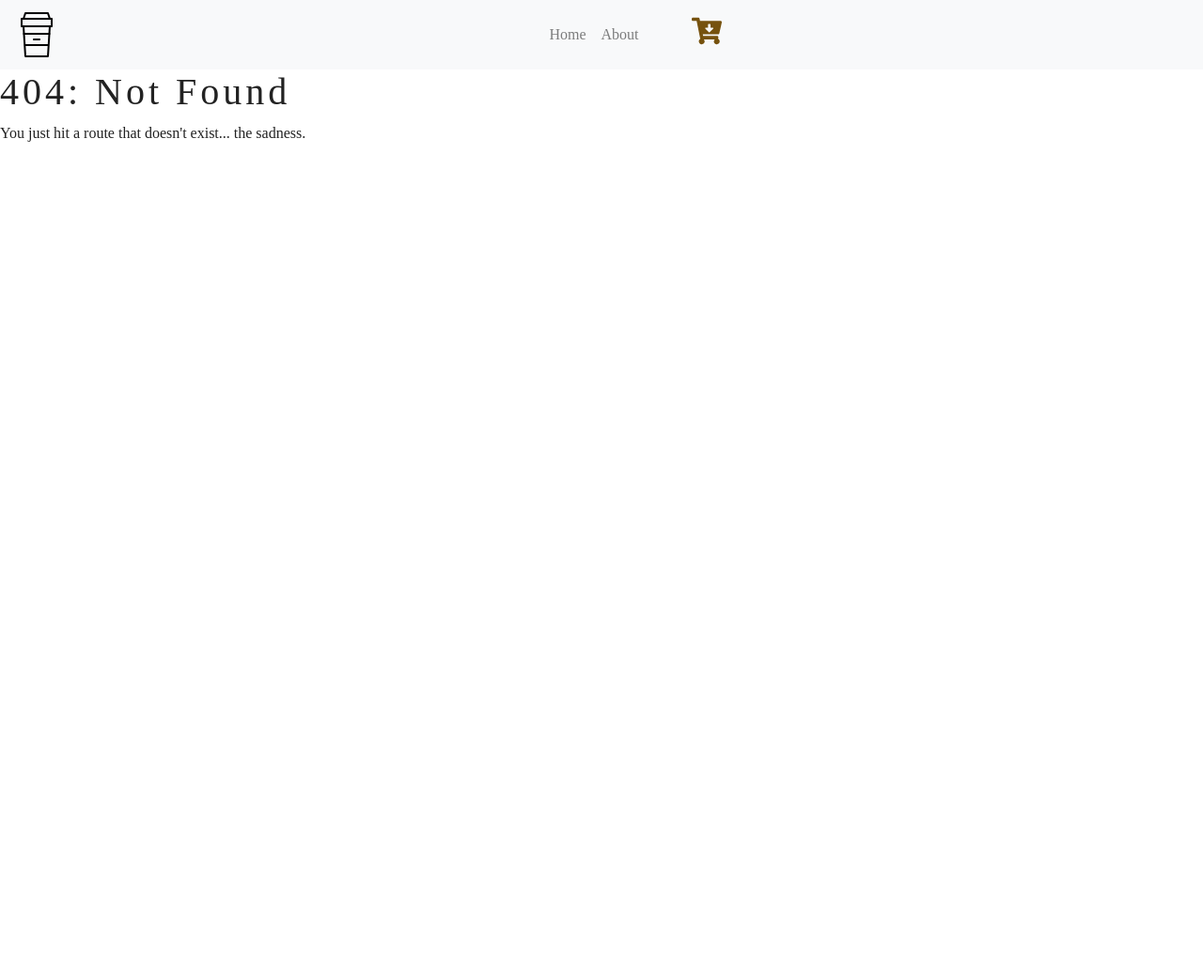
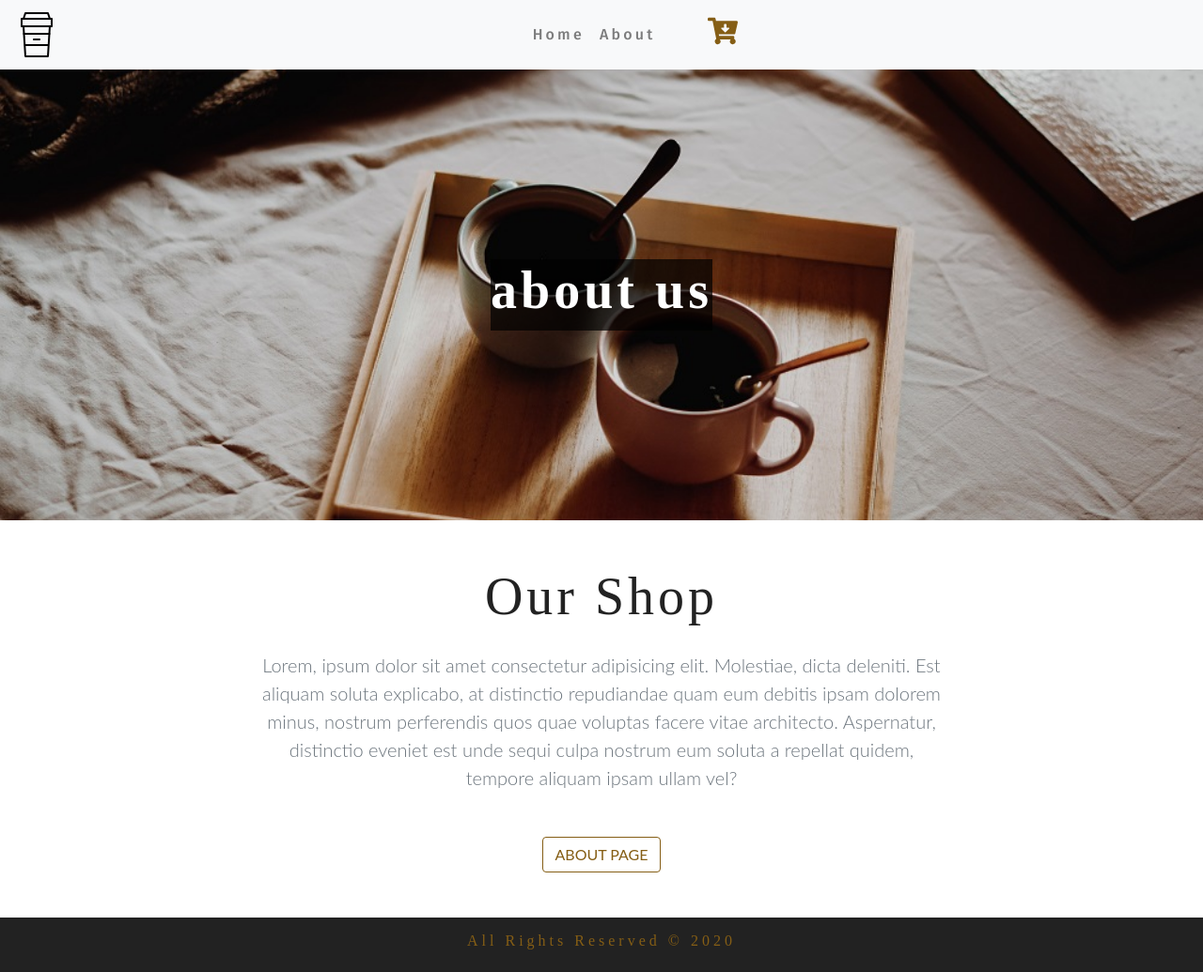
Before and after one commit to DawitBezu/gatsby-coffee, a Gatsby site: page /about in a window 1280 px wide. Before the commit this address had no page. Shown: the whole page at 94% size. Before the commit the page ends 800 px from the top, so only its background shows below. Built offline with nearby package versions, Linux system fonts and the light colour scheme; Gatsby itself is replaced by a stand-in of ours; a web font is replaced by a local one.

```diff
--- a/gatsby-config.js
+++ b/gatsby-config.js
@@ -1,3 +1,7 @@
+require("dotenv").config({
+  path: `.env.${process.env.NODE_ENV}`,
+});
+
 module.exports = {
   siteMetadata: {
     title: `Davo's Coffee`,
@@ -16,6 +20,13 @@
     `gatsby-transformer-sharp`,
     `gatsby-plugin-sharp`,
     {
+      resolve: `gatsby-source-contentful`,
+      options: {
+        spaceId: process.env.CONTENTFUL_SPACE_ID,
+        accessToken: process.env.CONTENTFUL_ACCESS_TOKEN
+      },
+    },
+    {
       resolve: `gatsby-plugin-manifest`,
       options: {
         name: `gatsby-starter-default`,
@@ -27,8 +38,5 @@
         icon: `src/images/logo.svg`  //This path is relative to the root of the site.
       },
     },
-    // this (optional) plugin enables Progressive Web App + Offline functionality
-    // To learn more, visit: https://gatsby.dev/offline
-    // `gatsby-plugin-offline`,
   ],
 }
--- a/package.json
+++ b/package.json
@@ -6,11 +6,13 @@
   "author": "Kyle Mathews <mathews.kyle@gmail.com>",
   "dependencies": {
     "gatsby": "^2.24.79",
+    "gatsby-background-image": "^1.1.2",
     "gatsby-image": "^2.4.21",
     "gatsby-plugin-manifest": "^2.4.34",
     "gatsby-plugin-offline": "^3.2.33",
     "gatsby-plugin-react-helmet": "^3.3.14",
     "gatsby-plugin-sharp": "^2.6.42",
+    "gatsby-source-contentful": "^3.0.5",
     "gatsby-source-filesystem": "^2.3.34",
     "gatsby-transformer-sharp": "^2.5.17",
     "prop-types": "^15.7.2",
--- /dev/null
+++ b/src/components/Globals/BackgroundSection.js
@@ -0,0 +1,22 @@
+import React from 'react'
+import BackgroundImage from 'gatsby-background-image'
+
+export default function BackgroundSection({
+  img, styleClass, title, children
+}) {
+  return (
+    <BackgroundImage className={styleClass} fluid={img}>
+      <div className="overlay">
+        <h1 className="title text-white text--uppercase text-center display-4 font-weight-bold">
+            {title}
+        </h1>
+            {children}
+      </div>
+    </BackgroundImage>
+  )
+}
+
+BackgroundSection.defaultProps = {
+  title: "default title",
+  styleClass: "default-background"
+}
--- /dev/null
+++ b/src/components/Globals/Footer.js
@@ -0,0 +1,17 @@
+import React from "react";
+
+export default function Footer() {
+  return (
+    <footer className="footer py-3">
+      <div className="container">
+        <div className="row">
+          <div className="col-10 mx-auto col-md-6 text-yellow text-center text-capitalize">
+            <h6>
+              all rights reserved &copy; {new Date().getFullYear().toString()}
+            </h6>
+          </div>
+        </div>
+      </div>
+    </footer>
+  );
+}
--- a/src/components/Globals/Navbar.js
+++ b/src/components/Globals/Navbar.js
@@ -50,7 +50,7 @@
           <ul className="navbar-nav mx-auto">
             {this.state.links.map(link => {
               return (
-                <li key={link.id} className="nav-item">
+                <li key={link.id} className="nav-item items">
                   <Link to={link.path} className="nav-link text-capitalize ">
                     {link.text}
                   </Link>
--- /dev/null
+++ b/src/components/Globals/Title.js
@@ -0,0 +1,13 @@
+import React from 'react'
+
+const Title = ({title}) => {
+  return (
+    <div className="row">
+      <div className="col text-center mb-3">
+         <h1 className="display-4 text-capitalize">{title}</h1>
+      </div>
+    </div>
+   );
+}
+
+export default Title;
--- /dev/null
+++ b/src/components/Home/Info.js
@@ -0,0 +1,26 @@
+import React from 'react'
+import { Link } from "gatsby"
+import Title from "../Globals/Title"
+
+
+const Info = () => {
+  return (
+    <section className="py-5">
+      <div className="container">
+        <Title title="our shop"></Title>
+        <div className="row">
+          <div className="col-10 col-sm-8 mx-auto text-center">
+            <p className="lead text-muted mb-5">
+              Lorem, ipsum dolor sit amet consectetur adipisicing elit. Molestiae, dicta deleniti. Est aliquam soluta explicabo, at distinctio repudiandae quam eum debitis ipsam dolorem minus, nostrum perferendis quos quae voluptas facere vitae architecto. Aspernatur, distinctio eveniet est unde sequi culpa nostrum eum soluta a repellat quidem, tempore aliquam ipsam ullam vel?
+            </p>
+            <Link to="/about/">
+                <button className="btn btn-yellow text-uppercase">about page</button>
+            </Link>
+          </div>
+        </div>
+      </div>
+    </section>
+   );
+}
+
+export default Info;
--- a/src/components/layout.css
+++ b/src/components/layout.css
@@ -1,20 +1,27 @@
+@import url('https://fonts.googleapis.com/css2?family=Slackey&display=swap');
+@import url('https://fonts.googleapis.com/css2?family=Fira+Sans:wght@400;500&display=swap');
+
+
 :root {
-  --mainBrown:#774936;
-  --mainYellow:#76520e;
+  --mainBrown:rgb(119, 73, 54);
+  --mainYellow:rgb(133, 94, 21);
   --mainYGrey:#ece8dc;
   --mainWhite:#fff;
   --mainDark:#222;
+  --overlay-color: rgba(0, 0, 0, 0.7);
 }
 
 body {
   background: var(--mainWhite);
   color: var(--mainDark);
-  font-family: 'Operator mono'!important;
+  font-family: 'Lato', sans-serif;
 }
 
 h1,h2,h3,h4,h5,h6{
-  font-family: 'Operator mono' !important;
+  font-family: 'Slackey',
+  cursive;
   letter-spacing: 0.25rem !important;
+  line-height: 1.1;
 }
 
 .text-yellow {
@@ -27,3 +34,51 @@
   font-size: 2rem;
 
 }
+
+.overlay {
+  background-color: var(--overlay-color);
+}
+
+.items {
+  font-family: 'Fira Sans',
+  sans-serif;
+  font-weight: 500;
+  letter-spacing: 0.2rem;
+  background-color: ;
+}
+
+.items:hover {
+  /* background-color: var(--mainYGrey); */
+  /* color: var(--mainWhite)!important; */
+  border-color: var(--mainYellow);
+}
+
+.default-background, .about-background {
+  min-height: 100vh;
+  min-width: 100%;
+  display: flex;
+  align-items: center;
+  justify-content: center;
+  background: linear-gradient(var(--overlay-color));
+  background-position: center;
+  background-size: cover;
+}
+
+.about-background{
+  min-height: 60vh;
+}
+
+.btn-yellow {
+  color: var(--mainYellow);
+  border-color: var(--mainYellow);
+}
+
+.btn-yellow:hover{
+  background: var(--mainYellow);
+  color: #fff;
+  border-color: var(--mainBrown);
+}
+
+.footer{
+  background: var(--mainDark);
+}
--- a/src/components/layout.js
+++ b/src/components/layout.js
@@ -1,16 +1,19 @@
 import React from "react"
 import PropTypes from "prop-types"
-import { useStaticQuery, graphql } from "gatsby"
+//import { StaticQuery, graphql } from "gatsby"
 
 import "./bootstrap.min.css"
 import "./layout.css"
 
+
 import Navbar from './Globals/Navbar'
+import Footer from  './Globals/Footer'
 
 const Layout = ({ children }) => (
   <>
     <Navbar />
     {children}
+    <Footer />
   </>
 )
 
--- /dev/null
+++ b/src/pages/about.js
@@ -0,0 +1,30 @@
+import React from "react"
+import { Link, graphql } from "gatsby"
+
+import Info from '../components/Home/Info'
+
+import Layout from "../components/layout"
+import SEO from "../components/seo"
+import BackgroundSection from "../components/Globals/BackgroundSection"
+
+const AboutPage = ({data}) => (
+  <Layout>
+    <SEO title="About" keywords={[`gatsby`, `application`, `react`]} />
+    <BackgroundSection img={data.img.childImageSharp.fluid} title="about us" styleClass="about-background" />
+    <Info />
+  </Layout>
+)
+
+export const query = graphql`
+  {
+    img:file(relativePath:{eq:"about-background.jpg"}){
+      childImageSharp{
+        fluid{
+          ...GatsbyImageSharpFluid_tracedSVG
+        }
+      }
+    }
+  }
+`
+
+export default AboutPage
```
Also changed, not shown: src/pages/index.js (+19 -7 lines), src/images/default-background.jpg, 3 other files.
